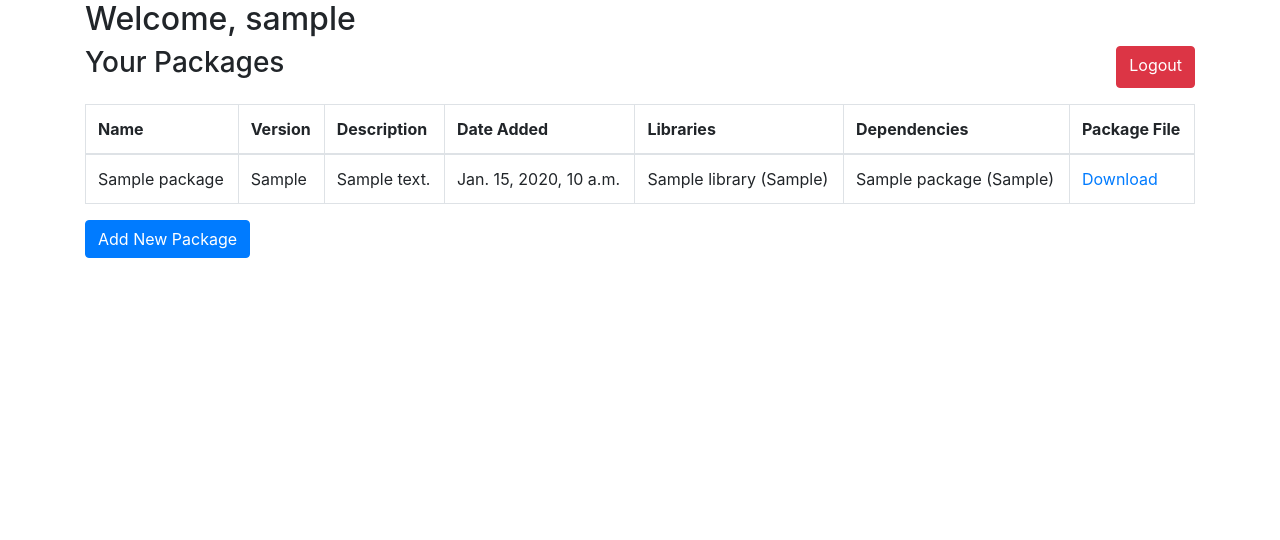
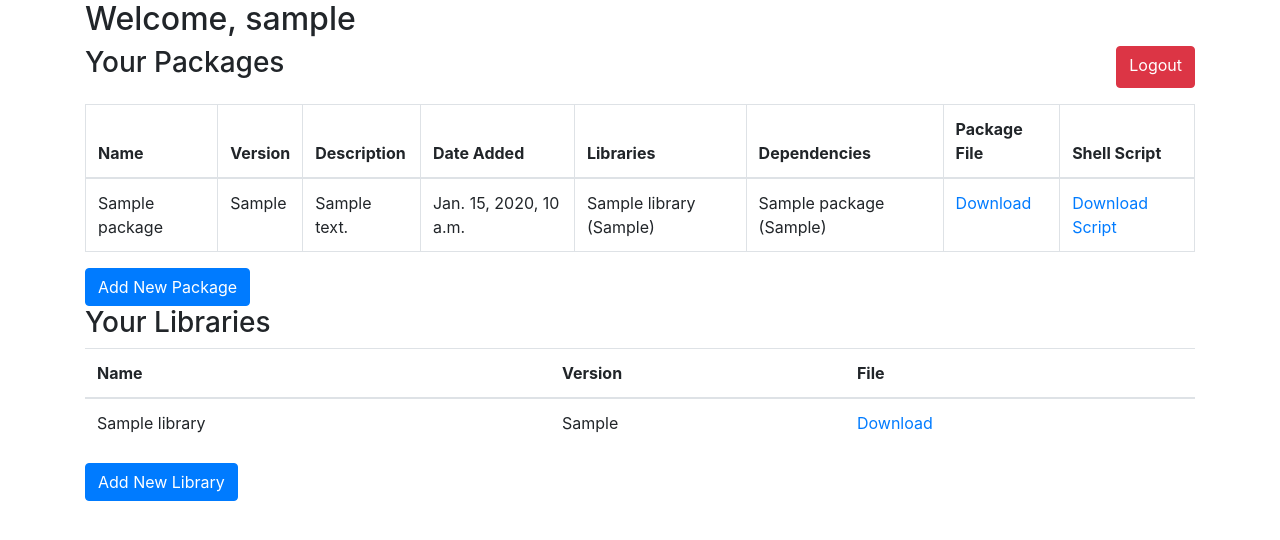
Before and after one commit to vintas/mir_server, a Django app: page / in a window 1280 px wide. Shown: the top 540 px of the page. Run offline with Django 5.2, Linux system fonts and the light colour scheme; a user stored in the database is signed in; tables that the repository leaves empty hold one stand-in row (values such as "Sample post"); some libraries are stand-ins or nearby versions.

Commit message:
libraries list on home and setup_script for packages

```diff
--- a/package_server/forms.py
+++ b/package_server/forms.py
@@ -18,6 +18,7 @@ class PackageForm(forms.ModelForm):
             'libraries': forms.SelectMultiple(attrs={'class': 'form-control'}),
             'file': forms.ClearableFileInput(attrs={'class': 'form-control', 'required': True}),
             'dependencies': forms.SelectMultiple(attrs={'class': 'form-control'}),
+            'shell_script': forms.ClearableFileInput(attrs={'class': 'form-control'}),
         }
 
     # Adding read-only date_added field for display purposes
--- a/package_server/models.py
+++ b/package_server/models.py
@@ -20,6 +20,7 @@ class Package(models.Model):
     libraries = models.ManyToManyField(Library, blank=True)
     file = models.FileField(upload_to='package_files/', blank=False, null=False)
     dependencies = models.ManyToManyField('self', symmetrical=False, blank=True, related_name='dependent_packages')
+    setup_script = models.FileField(upload_to='shell_scripts/', blank=True, null=True)
 
     def __str__(self):
         return f"{self.name} ({self.version})"
--- a/package_server/templates/home.html
+++ b/package_server/templates/home.html
@@ -21,6 +21,7 @@
                 <th>Libraries</th>
                 <th>Dependencies</th>
                 <th>Package File</th>
+                <th>Shell Script</th>
             </tr>
         </thead>
         <tbody>
@@ -51,11 +52,38 @@
                         No file
                     {% endif %}
                 </td>
+                <td>{% if package.setup_script %}<a href="{{ package.setup_script.url }}">Download Script</a>{% endif %}</td>
             </tr>
             {% endfor %}
         </tbody>
     </table>
     <a href="{% url 'add_package' %}" class="btn btn-primary">Add New Package</a>
-</div>
+    <h3>Your Libraries</h3>
+    <table class="table">
+      <thead>
+        <tr>
+          <th>Name</th>
+          <th>Version</th>
+          <th>File</th>
+        </tr>
+      </thead>
+      <tbody>
+        {% for library in libraries %}
+        <tr>
+          <td>{{ library.name }}</td>
+          <td>{{ library.version }}</td>
+          <td>
+          {% if library.file %}
+          <a href="{{ library.file.url }}">Download</a>
+          {% else %}
+          No file
+          {% endif %}
+        </td>
+        </tr>
+        {% endfor %}
+      </tbody>
+    </table>
+    <a href="{% url 'add_library' %}" class="btn btn-primary">Add New Library</a>
+  </div>
 </body>
 </html>
--- a/package_server/views.py
+++ b/package_server/views.py
@@ -38,7 +38,8 @@ def login_view(request):
 @login_required
 def home_view(request):
     packages = Package.objects.filter(user=request.user)
-    return render(request, 'home.html', {'packages': packages})
+    libraries = Library.objects.filter()
+    return render(request, 'home.html', {'packages': packages, 'libraries': libraries})
 
 @login_required
 def add_package_view(request):
```
